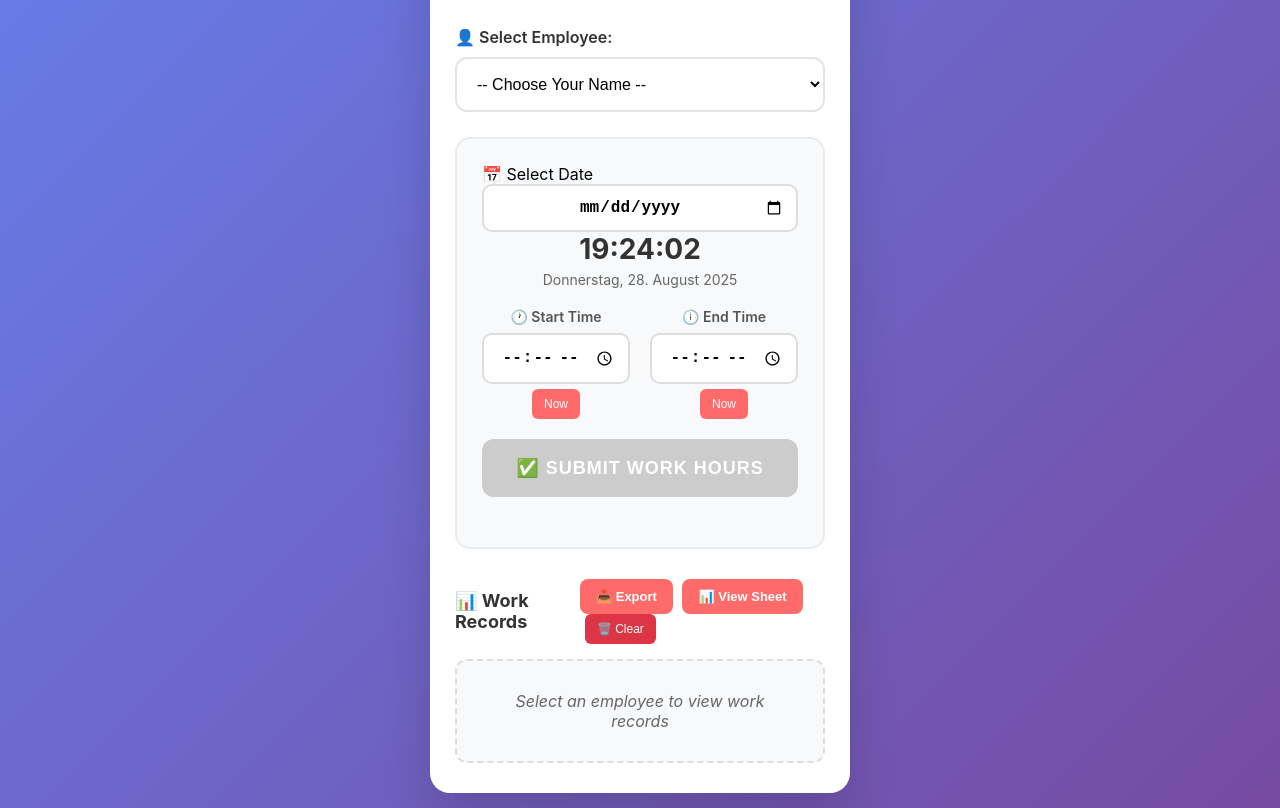
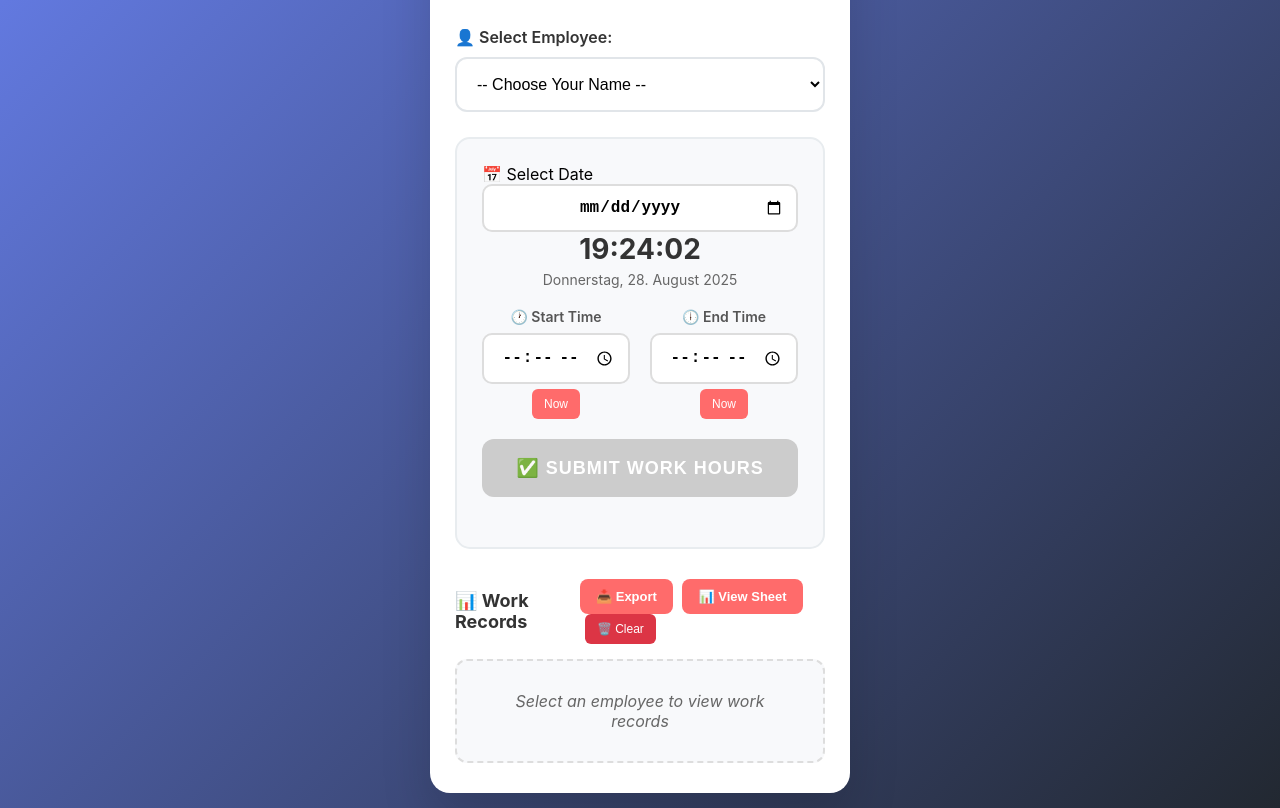
Before and after one commit to waqasdatadex/backwerk-timetracker, a plain HTML site: page index.html in a window 1280 px wide. Shown: the part 124-932 px from the top of the page. Drawn offline with Linux system fonts and the light colour scheme.

Commit message:
Update index.html

```diff
--- a/index.html
+++ b/index.html
@@ -13,7 +13,7 @@
 
         body {
             font-family: -apple-system, BlinkMacSystemFont, 'Segoe UI', Roboto, sans-serif;
-            background: linear-gradient(135deg, #667eea 0%, #764ba2 100%);
+            background: linear-gradient(135deg, #667eea 0%, #222831 100%);
             min-height: 100vh;
             padding: 15px;
         }
```
